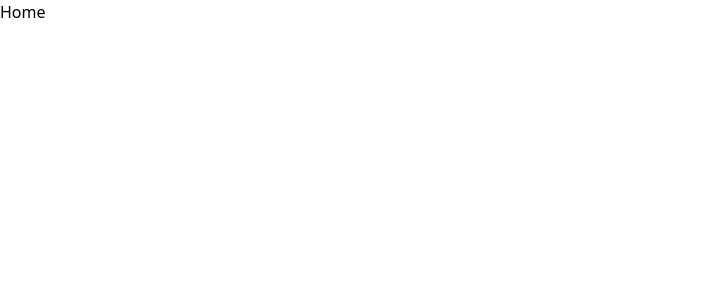
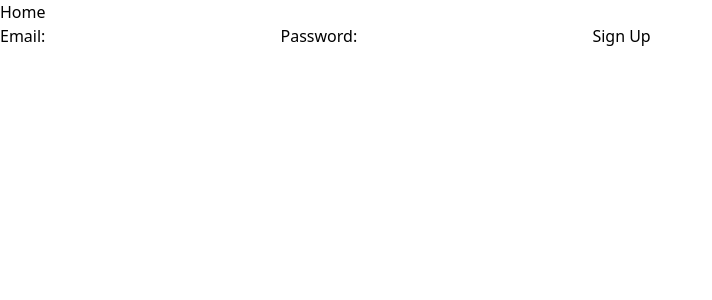
Before and after one commit to Its-sunny69/ReviewProvider, a React (Vite) app: page /login in a window 1280 px wide. Before the commit this address had no page. Shown: the top 300 px of the page, without its empty margins (0-712 px from the left). Built offline with nearby package versions, Linux system fonts and the light colour scheme.

Commit message:
Auth Compelete

```diff
--- a/package.json
+++ b/package.json
@@ -15,6 +15,7 @@
     "framer-motion": "^11.3.2",
     "react": "^18.3.1",
     "react-dom": "^18.3.1",
+    "react-hot-toast": "^2.4.1",
     "react-router-dom": "^6.24.1",
     "uuid": "^10.0.0"
   },
--- a/src/App.jsx
+++ b/src/App.jsx
@@ -6,9 +6,12 @@ import Review from "./components/Review";
 import Form2 from "./components/Form2";
 import GetData from "./components/GetData";
 import SignUp from "./Auth/SignUp";
+import { Toaster } from "react-hot-toast";
+import Login from "./Auth/Login";
+
 function App() {
   return (
-    <div className="select-none">
+    <div className="select-none w-full">
       <BrowserRouter>
         <nav>
           <ul>
@@ -24,8 +27,10 @@ function App() {
           <Route path="/review" element={<Review />} />
           <Route path="/getData" element={<GetData />} />
           <Route path="/signup" element={<SignUp />} />
+          <Route path="/login" element={<Login />} />
         </Routes>
       </BrowserRouter>
+      <Toaster />
     </div>
   );
 }
--- /dev/null
+++ b/src/Auth/Login.jsx
@@ -0,0 +1,70 @@
+import { signInWithEmailAndPassword } from "firebase/auth";
+import React, { useState } from "react";
+import { auth } from "../Store/realtimeDB";
+import toast from "react-hot-toast";
+import { useNavigate } from "react-router-dom";
+
+function Login() {
+  const navigate = useNavigate();
+
+  const [userData, setUserData] = useState({
+    email: "",
+    password: "",
+  });
+
+  let name, value;
+  const handleInput = (e) => {
+    name = e.target.name;
+    value = e.target.value;
+
+    setUserData({ ...userData, [name]: value });
+  };
+
+  const handleSubmit = async (e) => {
+    e.preventDefault();
+
+    try {
+      await signInWithEmailAndPassword(auth, userData.email, userData.password);
+      toast.success("User Logedin Successfully", {
+        duration: 4000,
+        position: "top-center",
+      });
+      navigate("/");
+    } catch (error) {
+      console.log(error);
+      toast.error(error.message, {
+        duration: 4000,
+        position: "bottom-center",
+      });
+    }
+  };
+
+  console.log(userData);
+
+  return (
+    <>
+      <form className="w-3/5 flex flex-col" action="" onSubmit={handleSubmit}>
+        <label htmlFor="email">Email: </label>
+        <input
+          className=" border border-black"
+          type="email"
+          name="email"
+          value={userData.email}
+          onChange={handleInput}
+        />
+        <label htmlFor="password">Password: </label>
+        <input
+          className=" border border-black"
+          type="password"
+          name="password"
+          value={userData.password}
+          onChange={handleInput}
+        />
+
+        <button>Sign Up</button>
+      </form>
+    </>
+  );
+}
+
+export default Login;
--- a/src/Auth/SignUp.jsx
+++ b/src/Auth/SignUp.jsx
@@ -1,9 +1,13 @@
 import React, { useState } from "react";
-import { getAuth, createUserWithEmailAndPassword } from "firebase/auth";
+import { createUserWithEmailAndPassword } from "firebase/auth";
 import { doc, setDoc } from "firebase/firestore";
-import app, { store } from "../Store/realtimeDB";
+import app, { store, auth } from "../Store/realtimeDB";
+import toast from 'react-hot-toast';
+import { useNavigate } from "react-router-dom";
+
 
 function SignUp() {
+  const navigate = useNavigate();
   const [userData, setUserData] = useState({
     fname: "",
     lname: "",
@@ -22,7 +26,6 @@ function SignUp() {
   const handleSubmit = async (e) => {
     e.preventDefault();
     try {
-      const auth = getAuth(app);
       await createUserWithEmailAndPassword(
         auth,
         userData.email,
@@ -41,15 +44,27 @@ function SignUp() {
           lname: userData.lname,
         });
       }
+
+      console.log("User Signedup Successfully")
+      toast.success("User Signedup Successfully", {
+        position: "top-center",
+        duration: 4000,
+      })
+      navigate('/')
     } catch (error) {
       console.log(error)
+      toast.error(error.message, {
+        position: "bottom-center",
+        duration: 4000,
+      })
     }
+
   };
 
   console.log(userData);
   return (
     <>
-      <form className="w-3/5 flex flex-col" action="" onClick={handleSubmit}>
+      <form className="w-3/5 flex flex-col" action="" onSubmit={handleSubmit}>
         <label htmlFor="fname">First Name: </label>
         <input
           className=" border border-black"
--- a/src/components/Home.jsx
+++ b/src/components/Home.jsx
@@ -1,8 +1,31 @@
 import React, { useEffect, useState } from "react";
 import { useNavigate } from "react-router-dom";
 import GetData from "./GetData";
+import { auth, store } from "../Store/realtimeDB";
+import { doc, getDoc } from "firebase/firestore";
 
 function Home() {
+  const [userData, setUserData] = useState(null);
+
+  const fatchUser = async () => {
+    auth.onAuthStateChanged(async (user) => {
+      console.log(user);
+      const docRef = doc(store, "users", user.uid);
+      const docSnap = await getDoc(docRef);
+      if (docSnap.exists()) {
+        setUserData(docSnap.data());
+        console.log(docSnap.data());
+      } else {
+        console.log("User is not loggedin");
+      }
+    });
+  };
+
+  useEffect(() => {
+    setTimeout(() => {
+      fatchUser();
+    }, 2000);
+  }, []);
 
   const navigate = useNavigate();
 
@@ -12,8 +35,23 @@ function Home() {
   return (
     <>
       <div>
+        {userData ? (
+          <p>
+            UserName: {userData.fname} {userData.lname}
+          </p>
+        ) : (
+          console.log("UserData Loading...")
+        )}
+
+        <button>Logout</button>
         <p className="text-2xl font-bold">Create Space: </p>
-        <button onClick={handleCreate} className="border-2 w-32 h-12 text-xl font-semibold font-sans rounded-lg bg-blue-400 text-white"> Create + </button>
+        <button
+          onClick={handleCreate}
+          className="border-2 w-32 h-12 text-xl font-semibold font-sans rounded-lg bg-blue-400 text-white"
+        >
+          {" "}
+          Create +{" "}
+        </button>
         <GetData />
       </div>
     </>
```
Also changed, not shown: 1 other file (tests, documents, lock files or other folders).
